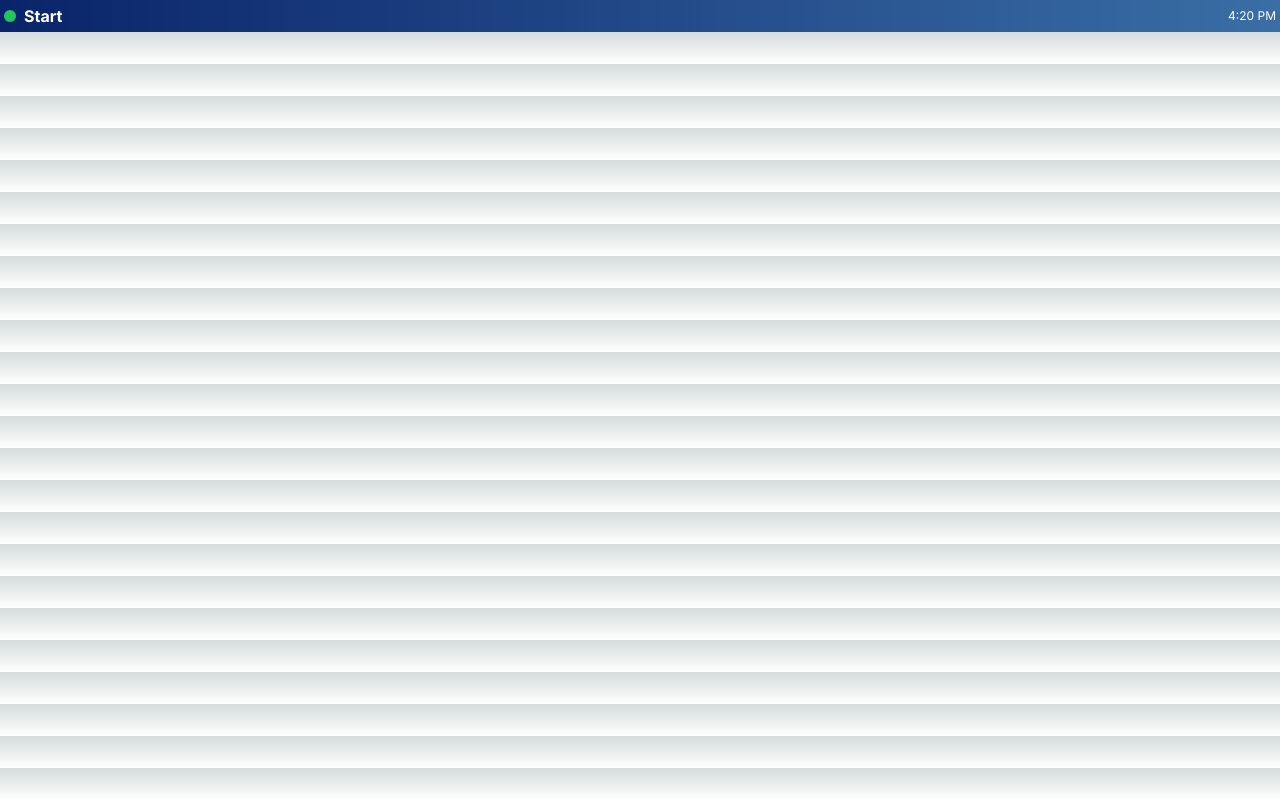
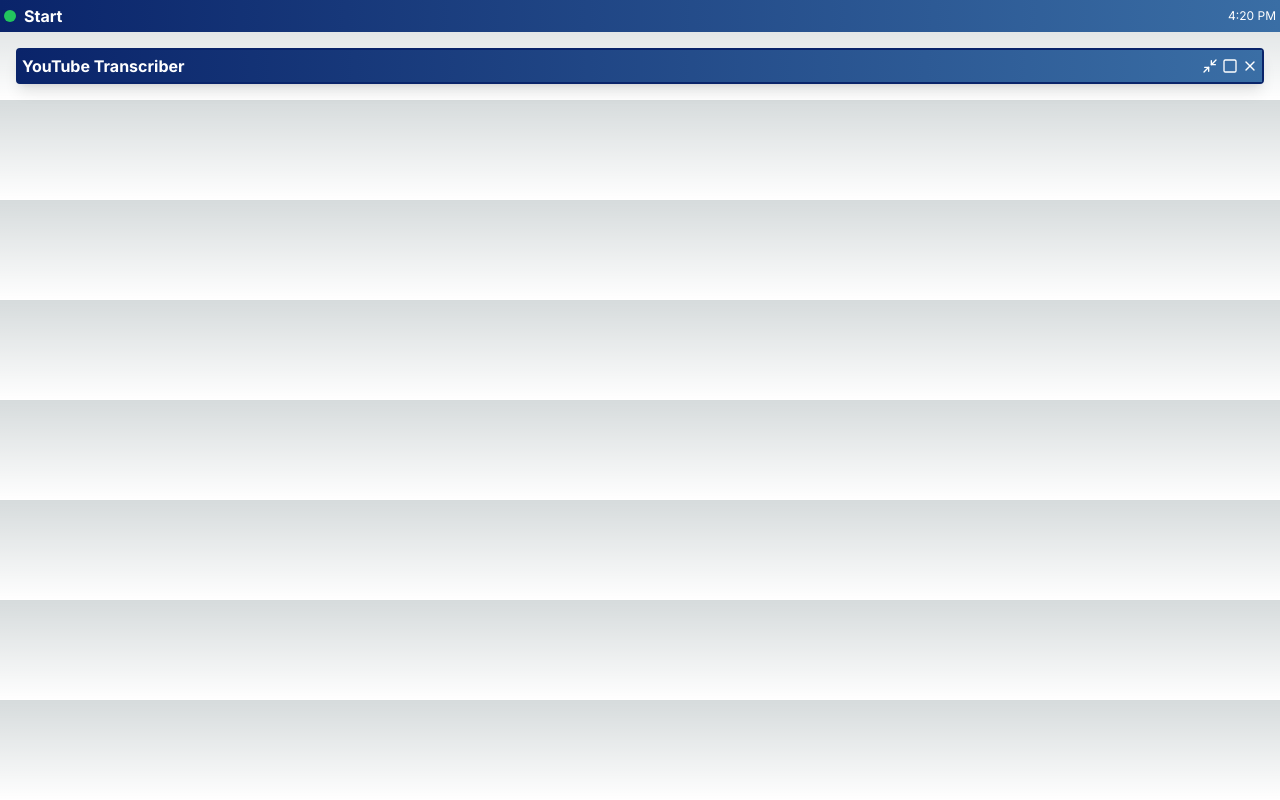
Before and after one commit to nazifishrak/IntelliAgent, a Next.js app: page / in a window 1280 px wide. Built offline with nearby package versions, Linux system fonts and the light colour scheme.

Commit message:
Add main window and title bar with buttons

```diff
--- a/app/page.js
+++ b/app/page.js
@@ -11,16 +11,35 @@
     const [isLoading, setIsLoading] = useState(false);
     const [error, setError] = useState('');
 
-    return (
-        // Add this inside the return statement, replacing the previous content
+    return (<>
 
 <div className="bg-gradient-to-r from-[#0A246A] to-[#3A6EA5] text-white p-1 flex justify-between items-center">
     <div className="flex items-center">
         <div className="bg-green-500 rounded-full w-3 h-3 mr-2"></div>
         <span className="font-bold">Start</span>
     </div>
+
     <span className="text-xs">4:20 PM</span>
+
+
+
 </div>
+
+<div className="flex-grow flex flex-col m-4 border-2 border-[#0A246A] rounded shadow-lg bg-[#ECE9D8]">
+    {/* Window Title Bar */}
+    <div className="bg-gradient-to-r from-[#0A246A] to-[#3A6EA5] text-white p-1 flex justify-between items-center">
+        <span className="font-bold">YouTube Transcriber</span>
+        <div className="flex space-x-1">
+            <button className="focus:outline-none"><Minimize2 size={16} /></button>
+            <button className="focus:outline-none"><Square size={16} /></button>
+            <button className="focus:outline-none"><X size={16} /></button>
+        </div>
+    </div>
+</div>
+
+
+</>
+
 
     );
 }
```
